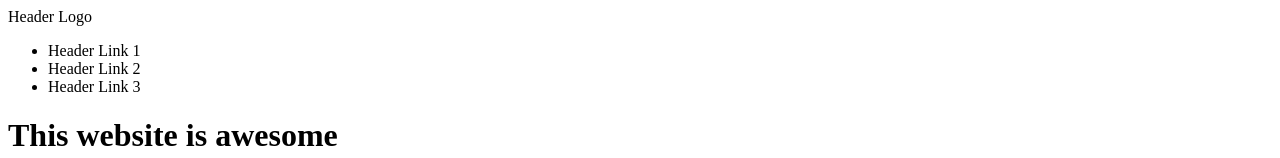
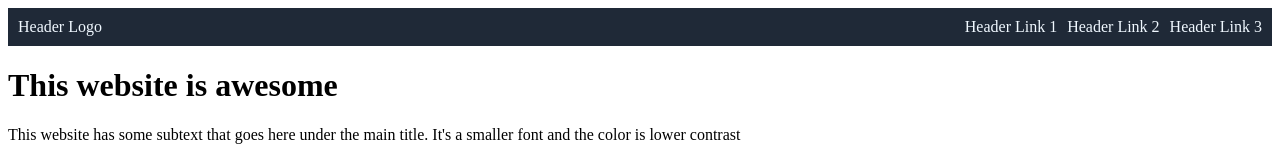
Before and after one commit to cahoward89/landing_page, a plain HTML site: page index.html in a window 1280 px wide. Shown: the top 158 px of the page. Drawn offline with Linux system fonts and the light colour scheme.

Commit message:
Style header

```diff
--- a/index.html
+++ b/index.html
@@ -8,7 +8,7 @@
 
     <body>
         <div class="header">
-            Header Logo
+            <div>Header Logo</div>
             <ul>
                 <li>Header Link 1</li>
                 <li>Header Link 2</li>
--- a/style.css
+++ b/style.css
@@ -0,0 +1,24 @@
+body {
+    display: flex;
+    flex-direction: column;
+}
+
+.header {
+    display: flex;
+    justify-content: space-between;
+    align-items: center;
+    background-color: #1F2937;
+    color: aliceblue;
+}
+
+.header div {
+    margin-left: 10px;
+}
+
+.header ul {
+    display: flex;
+    list-style: none;
+    gap: 10px;
+    margin: 0;
+    padding: 10px;
+}
```
